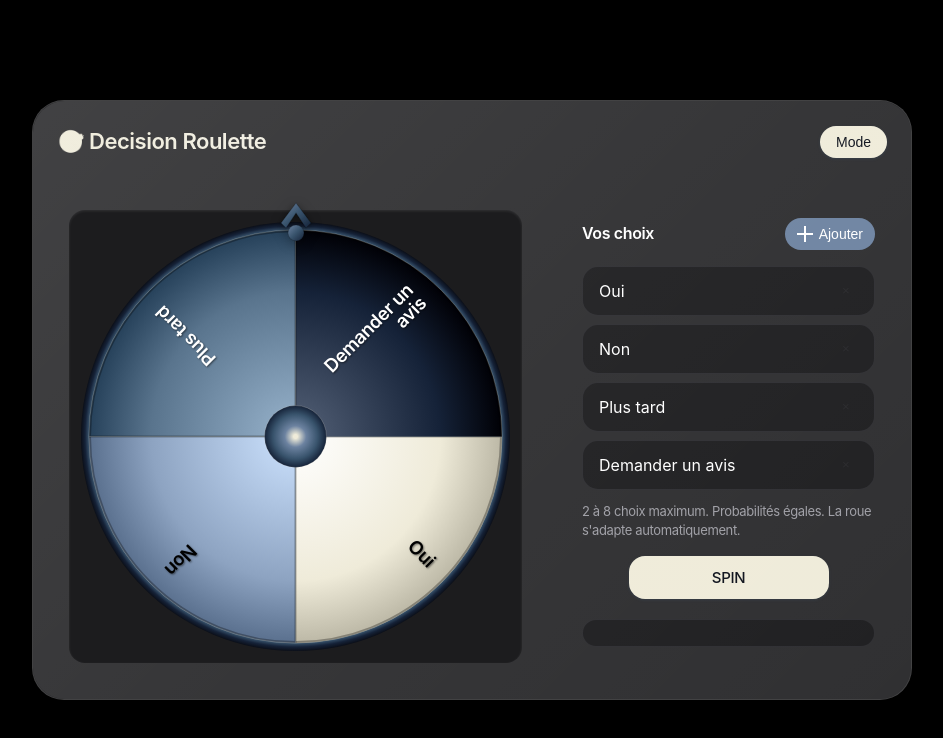
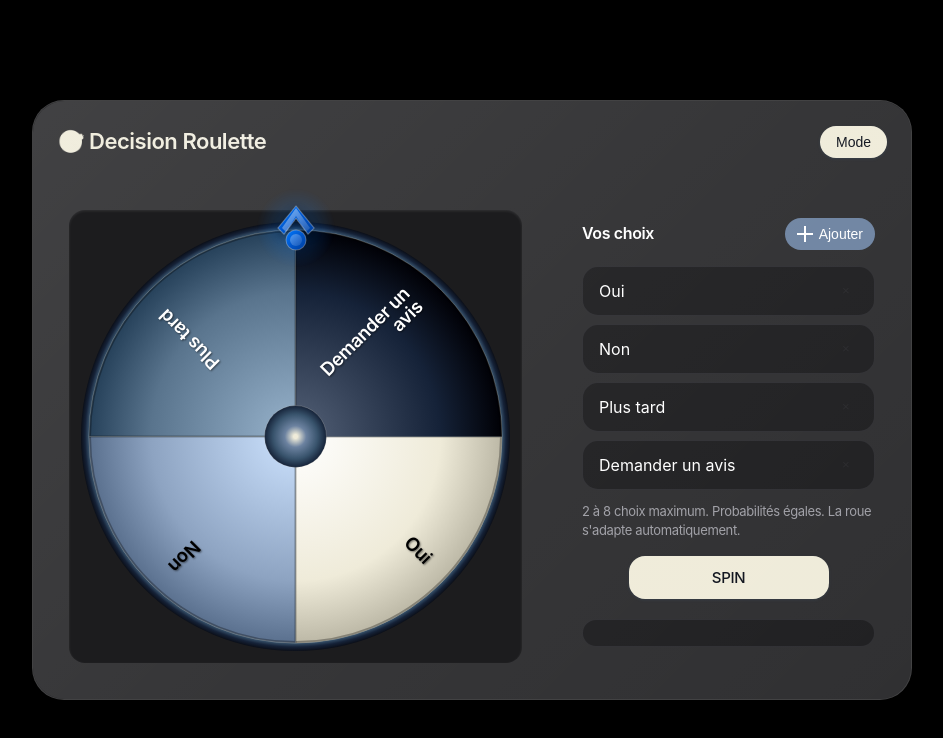
Before and after one commit to MohamedVanWichelen/MVW-la-rou-de-la-roulette, a plain HTML site: page index.html in a window 1280 px wide. Both pictures are taken after a click on the button "Mode". Shown: the whole page, without its empty margins (168-1111 px from the left). Drawn offline with Linux system fonts and the light colour scheme.

Commit message:
Add files via upload

```diff
--- a/index.html
+++ b/index.html
@@ -16,23 +16,33 @@
 
       <div class="content">
         <div class="canvas-wrap">
-          <!-- Flèche fixe en haut -->
-          <div class="pointer" aria-hidden="true">
-            <svg width="50" height="50" viewBox="0 0 50 50" aria-hidden="true">
+          <!-- Flèche fixe en haut avec design iOS 26 -->
+          <div class="pointer-container">
+            <svg width="60" height="60" viewBox="0 0 60 60" class="pointer" aria-hidden="true">
               <defs>
                 <filter id="pointerShadow" x="-50%" y="-50%" width="200%" height="200%">
-                  <feDropShadow dx="0" dy="2" stdDeviation="3" flood-color="rgba(0,0,0,0.3)"/>
+                  <feDropShadow dx="0" dy="3" stdDeviation="4" flood-color="rgba(0,0,0,0.4)"/>
                 </filter>
                 <linearGradient id="pointerGradient" x1="0%" y1="0%" x2="100%" y2="100%">
-                  <stop offset="0%" style="stop-color:#6C82A0;stop-opacity:1" />
-                  <stop offset="50%" style="stop-color:#38536C;stop-opacity:1" />
-                  <stop offset="100%" style="stop-color:#152238;stop-opacity:1" />
+                  <stop offset="0%" style="stop-color:#007AFF;stop-opacity:1" />
+                  <stop offset="50%" style="stop-color:#0056CC;stop-opacity:1" />
+                  <stop offset="100%" style="stop-color:#003D99;stop-opacity:1" />
+                </linearGradient>
+                <linearGradient id="pointerAccent" x1="0%" y1="0%" x2="100%" y2="100%">
+                  <stop offset="0%" style="stop-color:#FFFFFF;stop-opacity:0.8" />
+                  <stop offset="100%" style="stop-color:#FFFFFF;stop-opacity:0.2" />
                 </linearGradient>
               </defs>
-              <polygon points="25,5 40,25 35,30 25,15 15,30 10,25" fill="url(#pointerGradient)" stroke="rgba(0,0,0,0.2)" stroke-width="1" filter="url(#pointerShadow)"/>
-              <!-- Base de la flèche -->
-              <circle cx="25" cy="35" r="8" fill="url(#pointerGradient)" stroke="rgba(0,0,0,0.2)" stroke-width="1"/>
+              <!-- Main arrow body -->
+              <polygon points="30,8 48,30 42,36 30,20 18,36 12,30" fill="url(#pointerGradient)" stroke="rgba(255,255,255,0.3)" stroke-width="1" filter="url(#pointerShadow)"/>
+              <!-- Accent highlight -->
+              <polygon points="30,10 44,30 40,34 30,18 20,34 16,30" fill="url(#pointerAccent)" opacity="0.6"/>
+              <!-- Base circle -->
+              <circle cx="30" cy="42" r="10" fill="url(#pointerGradient)" stroke="rgba(255,255,255,0.3)" stroke-width="1"/>
+              <!-- Inner highlight -->
+              <circle cx="30" cy="42" r="6" fill="url(#pointerAccent)" opacity="0.4"/>
             </svg>
+            <div class="pointer-glow"></div>
           </div>
           <canvas id="wheel" aria-label="Roue de décision" role="img"></canvas>
         </div>
--- a/script.js
+++ b/script.js
@@ -33,15 +33,15 @@ let spinning = false;
 // ====== Physics ======
 let angularVelocity = 0;  // radians per frame
 let angularAcceleration = 0;
-let friction = 0.985;     // friction coefficient - lighter for more turns
-let minVelocity = 0.001;  // minimum velocity before stopping
-let maxVelocity = 0.6;    // maximum velocity - even faster for more excitement
-let spinForce = 0.06;     // initial spin force - much higher for multiple turns
+let friction = 0.982;     // friction coefficient - plus naturel
+let minVelocity = 0.0008; // minimum velocity before stopping - plus basse
+let maxVelocity = 0.8;    // maximum velocity - plus haute pour plus d'excitation
+let spinForce = 0.08;     // initial spin force - plus forte pour démarrage naturel
 let targetSegment = -1;   // target segment index
 let isDecelerating = false;
 let decelerationPhase = false; // Track deceleration phase
-let minTurns = 6;         // Minimum number of full turns
-let maxTurns = 10;        // Maximum number of full turns
+let minTurns = 4;         // Minimum number of full turns - plus réaliste
+let maxTurns = 8;         // Maximum number of full turns - plus réaliste
 
 // ====== Responsive canvas ======
 function resizeCanvas(){
@@ -188,13 +188,26 @@ function draw(){
     ctx.shadowOffsetY = 1;
 
     ctx.fillStyle = getContrastColor(baseColor);
-    // Adjust font size for mobile
+    // Adjust font size based on number of segments and mobile
     const isMobile = window.innerWidth <= 768;
-    const baseFontSize = isMobile ? Math.max(14, Math.min(22, r*0.11)) : Math.max(13, Math.min(20, r*0.09));
+    const segmentCount = segs.length;
+    let baseFontSize;
+
+    if (segmentCount >= 8) {
+      // Smaller font for 8 segments
+      baseFontSize = isMobile ? Math.max(10, Math.min(14, r*0.08)) : Math.max(9, Math.min(12, r*0.07));
+    } else if (segmentCount >= 6) {
+      // Medium font for 6-7 segments
+      baseFontSize = isMobile ? Math.max(12, Math.min(16, r*0.09)) : Math.max(11, Math.min(15, r*0.08));
+    } else {
+      // Normal font for 2-5 segments
+      baseFontSize = isMobile ? Math.max(14, Math.min(22, r*0.11)) : Math.max(13, Math.min(20, r*0.09));
+    }
+
     ctx.font = `600 ${baseFontSize}px -apple-system, BlinkMacSystemFont, "SF Pro Display", system-ui, sans-serif`;
     const text = segs[i];
-    const maxWidth = isMobile ? 160 : 140; // Wider text area on mobile
-    wrapText(ctx, text, r - 20, 0, baseFontSize, maxWidth);
+    const maxWidth = segmentCount >= 8 ? (isMobile ? 100 : 90) : (isMobile ? 160 : 140);
+    wrapText(ctx, text, r - 25, 0, baseFontSize, maxWidth);
 
     ctx.shadowColor = 'transparent';
     ctx.restore();
@@ -289,6 +302,17 @@ function updateChoices(){
   console.log('final choices:', choices);
 
   resultEl.textContent = '';
+
+  // Update layout for 6+ choices
+  if (choices.length >= 6) {
+    choicesList.classList.add('two-columns');
+  } else {
+    choicesList.classList.remove('two-columns');
+  }
+
+  // Reset rotation to prevent cumulative issues
+  rotation = 0;
+
   draw();
 
   // Enable spin button if we have valid choices
@@ -400,6 +424,9 @@ function spin(){
   decelerationPhase = false;
   targetSegment = -1; // No predetermined target
 
+  // Normalize current rotation to prevent accumulation
+  rotation = rotation % (Math.PI * 2);
+
   // Apply very strong initial spin force for multiple turns
   const baseForce = spinForce;
   const randomVariation = Math.random() * spinForce * 0.4; // 0 to 40% variation
@@ -430,13 +457,14 @@ function physicsLoop(){
   const totalRotation = Math.abs(rotation);
   const totalTurns = totalRotation / (Math.PI * 2);
 
-  // Apply progressive deceleration based on turns completed
+  // Apply natural progressive deceleration based on turns completed
   if(!decelerationPhase) {
-    // Fast phase - maintain speed for multiple turns
+    // Fast phase - maintain speed for multiple turns with natural variation
     if(totalTurns < minTurns) {
-      // Keep high speed for minimum turns
-      angularVelocity *= 0.998; // Very light friction
-    } else if(totalTurns < minTurns + 2) {
+      // Keep high speed for minimum turns with slight natural variation
+      const naturalVariation = 0.998 + (Math.random() * 0.004 - 0.002);
+      angularVelocity *= naturalVariation;
+    } else if(totalTurns < minTurns + 1.5) {
       // Start slowing down after minimum turns
       angularVelocity *= 0.992; // Light friction
     } else {
@@ -445,8 +473,9 @@ function physicsLoop(){
       console.log('Switching to deceleration phase after', totalTurns.toFixed(1), 'turns');
     }
   } else {
-    // Slow phase - more aggressive deceleration for final stop
-    angularVelocity *= friction; // Normal friction for gradual stop
+    // Slow phase - natural deceleration for final stop
+    const naturalFriction = friction + (Math.random() * 0.003 - 0.0015);
+    angularVelocity *= naturalFriction;
   }
 
   // Update rotation
@@ -556,8 +585,11 @@ function trackResult(segmentIndex){
 function finalizeResult(selectedSegment){
   const segs = getSegments();
   const winner = segs[selectedSegment];
-  resultEl.textContent = `Le choix gagnant est : ${winner}`;
+  resultEl.textContent = `🎯 Le choix gagnant est : ${winner}`;
   celebrate();
+
+  // Highlight the pointer to show result
+  highlightPointer();
 
   // Haptic feedback
   if(navigator.vibrate) {
@@ -566,6 +598,16 @@ function finalizeResult(selectedSegment){
 
   // Sound effect (optional - will add if supported)
   playSpinCompleteSound();
+}
+
+function highlightPointer() {
+  const pointer = document.querySelector('.pointer svg');
+  if (pointer) {
+    pointer.style.animation = 'pointerHighlight 1s ease-in-out 3';
+    setTimeout(() => {
+      pointer.style.animation = 'pointerPulse 2s ease-in-out infinite';
+    }, 3000);
+  }
 }
 
 function playSpinCompleteSound(){
--- a/styles.css
+++ b/styles.css
@@ -281,7 +281,7 @@
     box-shadow: inset 0 1px 3px rgba(0, 0, 0, 0.1), 0 4px 12px rgba(0, 0, 0, 0.1);
   }
 
-  .pointer{
+  .pointer-container {
     position: absolute;
     top: 8px;
     inset-inline: 0;
@@ -290,6 +290,24 @@
     pointer-events: none;
     z-index: 10;
     animation: pointerPulse 2s ease-in-out infinite;
+  }
+
+  .pointer {
+    position: relative;
+    z-index: 2;
+  }
+
+  .pointer-glow {
+    position: absolute;
+    top: 50%;
+    left: 50%;
+    transform: translate(-50%, -50%);
+    width: 80px;
+    height: 80px;
+    background: radial-gradient(circle, rgba(0, 122, 255, 0.3) 0%, rgba(0, 122, 255, 0.1) 40%, transparent 70%);
+    border-radius: 50%;
+    animation: pointerGlow 2s ease-in-out infinite;
+    z-index: 1;
   }
   .pointer svg{
     filter: drop-shadow(0 3px 6px rgba(0,0,0,0.3));
@@ -320,6 +338,29 @@
   @keyframes pointerPulse {
     0%, 100% { transform: scale(1); }
     50% { transform: scale(1.05); }
+  }
+
+  @keyframes pointerGlow {
+    0%, 100% {
+      opacity: 0.6;
+      transform: translate(-50%, -50%) scale(1);
+    }
+    50% {
+      opacity: 0.9;
+      transform: translate(-50%, -50%) scale(1.1);
+    }
+  }
+
+  @keyframes pointerHighlight {
+    0% {
+      filter: drop-shadow(0 3px 6px rgba(0,0,0,0.3));
+    }
+    50% {
+      filter: drop-shadow(0 3px 6px rgba(0,0,0,0.3)) drop-shadow(0 0 20px rgba(0, 122, 255, 0.8));
+    }
+    100% {
+      filter: drop-shadow(0 3px 6px rgba(0,0,0,0.3));
+    }
   }
 
   .controls{
@@ -388,11 +429,17 @@
   }
 
   .choices-list {
-    display: flex;
-    flex-direction: column;
+    display: grid;
+    grid-template-columns: 1fr;
     gap: 8px;
     min-width: 0;
     overflow: hidden;
+  }
+
+  /* Two columns when 6+ choices */
+  .choices-list.two-columns {
+    grid-template-columns: 1fr 1fr;
+    gap: 8px 12px;
   }
 
   .choice-item {
@@ -467,6 +514,12 @@
 
     .choices-container {
       margin: 8px 0;
+    }
+
+    /* Single column on mobile even with 6+ choices */
+    .choices-list.two-columns {
+      grid-template-columns: 1fr;
+      gap: 8px;
     }
   }
 
@@ -699,6 +752,11 @@
     color: var(--c-dark-label);
   }
 
+  /* Dark mode for pointer */
+  .dark .pointer-glow {
+    background: radial-gradient(circle, rgba(0, 122, 255, 0.4) 0%, rgba(0, 122, 255, 0.2) 40%, transparent 70%);
+  }
+
   /* Mobile dark mode optimizations */
   @media (max-width: 768px) {
     .dark .header {
```
